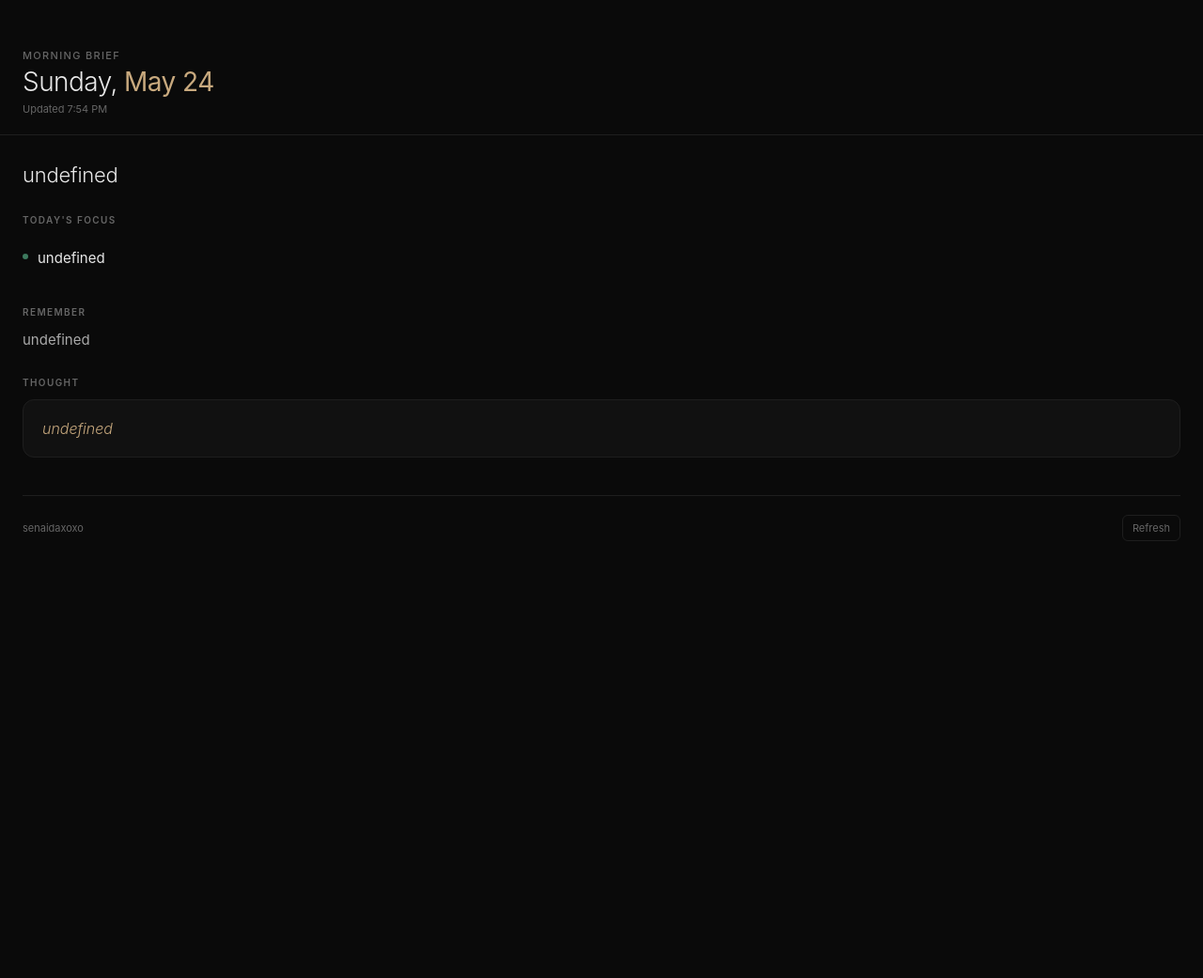
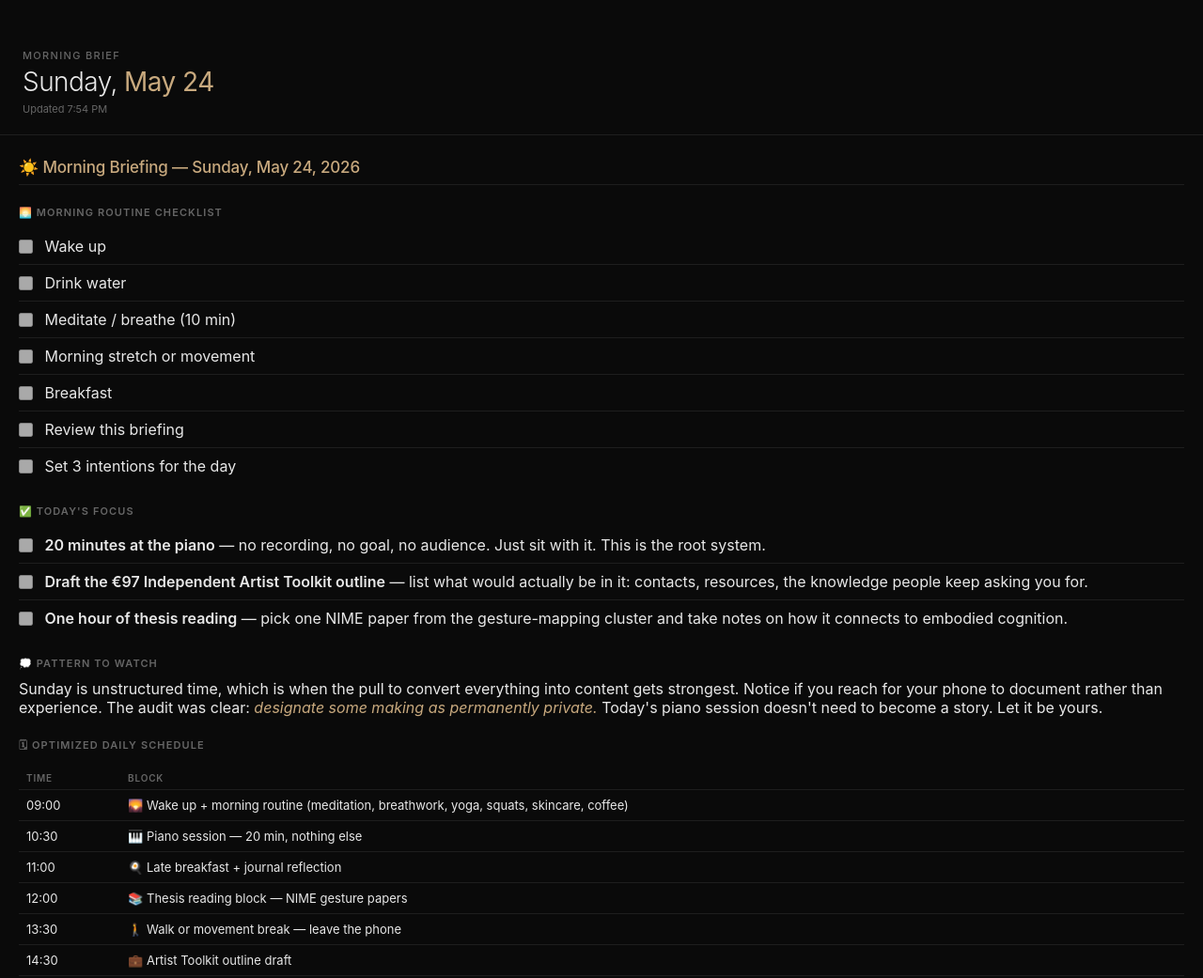
Before and after one commit to senaidaxoxo/senaidaxoxo.github.io, a plain HTML site: page index.html in a window 1280 px wide. Shown: the top 1041 px of the page at 94% size. Before the commit the page ends 800 px from the top, so only its background shows below. Drawn offline with nearby package versions, Linux system fonts and the light colour scheme.

Commit message:
fix: render markdown briefing format

```diff
--- a/index.html
+++ b/index.html
@@ -6,6 +6,52 @@
   <meta name="apple-mobile-web-app-capable" content="yes">
   <meta name="apple-mobile-web-app-status-bar-style" content="black-translucent">
   <title>Morning Brief</title>
+  <script src="https://cdn.jsdelivr.net/npm/marked/marked.min.js"></script>
+  <style>
+    .brief-body h1 {
+      font-size: 17px; font-weight: 500; color: var(--accent);
+      margin: 28px 0 14px; padding-bottom: 8px;
+      border-bottom: 1px solid var(--border); letter-spacing: -0.01em;
+    }
+    .brief-body h1:first-child { margin-top: 24px; }
+    .brief-body h2 {
+      font-size: 11px; font-weight: 600; letter-spacing: 0.1em;
+      text-transform: uppercase; color: var(--muted); margin: 22px 0 10px;
+    }
+    .brief-body p { margin-bottom: 10px; }
+    .brief-body ul, .brief-body ol { list-style: none; padding: 0; margin-bottom: 12px; }
+    .brief-body li {
+      padding: 9px 0 9px 16px; border-bottom: 1px solid var(--border);
+      position: relative;
+    }
+    .brief-body li:last-child { border-bottom: none; }
+    .brief-body ul li::before {
+      content: ''; position: absolute; left: 0; top: 17px;
+      width: 5px; height: 5px; border-radius: 50%; background: var(--dot);
+    }
+    .brief-body input[type="checkbox"] {
+      accent-color: var(--dot); width: 15px; height: 15px;
+      margin-right: 8px; vertical-align: -2px;
+    }
+    .brief-body li:has(input[type="checkbox"]) { padding-left: 0; }
+    .brief-body li:has(input[type="checkbox"])::before { display: none; }
+    .brief-body table { width: 100%; border-collapse: collapse; margin: 12px 0; font-size: 13px; }
+    .brief-body th {
+      text-align: left; font-size: 10px; font-weight: 600;
+      letter-spacing: 0.08em; text-transform: uppercase; color: var(--muted);
+      padding: 6px 8px; border-bottom: 1px solid var(--border);
+    }
+    .brief-body td { padding: 8px; border-bottom: 1px solid var(--border); vertical-align: top; }
+    .brief-body tr:last-child td { border-bottom: none; }
+    .brief-body strong { font-weight: 600; }
+    .brief-body em { color: var(--accent); font-style: italic; }
+    .brief-body blockquote {
+      border-left: 2px solid var(--accent); padding: 12px 16px;
+      margin: 20px 0; background: var(--surface); border-radius: 0 8px 8px 0;
+    }
+    .brief-body blockquote p { color: var(--accent); font-style: italic; font-weight: 300; margin: 0; }
+    .brief-body hr { border: none; border-top: 1px solid var(--border); margin: 20px 0; }
+  </style>
   <style>
     :root {
       --bg: #0a0a0a;
@@ -174,13 +220,15 @@
     <div class="generated-at" id="generated-at"></div>
   </div>
 
-  <div id="content">
+  <div id="content" style="padding:0 20px 60px">
     <div class="loading">Loading…</div>
   </div>
 
   <script>
-    function formatDate(dateStr) {
-      const d = new Date(dateStr + 'T12:00:00');
+    marked.setOptions({ breaks: true, gfm: true });
+
+    function formatDate(str) {
+      const d = new Date(str + 'T12:00:00');
       const days = ['Sunday','Monday','Tuesday','Wednesday','Thursday','Friday','Saturday'];
       const months = ['January','February','March','April','May','June','July','August','September','October','November','December'];
       return `${days[d.getDay()]}, <span>${months[d.getMonth()]} ${d.getDate()}</span>`;
@@ -188,43 +236,18 @@
 
     function formatTime(iso) {
       const d = new Date(iso);
-      if (isNaN(d)) return '';
-      return `Updated ${d.toLocaleTimeString('en-US', {hour:'numeric', minute:'2-digit', hour12:true})}`;
+      return isNaN(d) ? '' : `Updated ${d.toLocaleTimeString('en-US',{hour:'numeric',minute:'2-digit',hour12:true})}`;
     }
 
     function render(data) {
       document.getElementById('date-display').innerHTML = formatDate(data.date);
       document.getElementById('generated-at').textContent = formatTime(data.generated_at);
-
-      const items = Array.isArray(data.focus)
-        ? data.focus.map(f => `<li>${f}</li>`).join('')
-        : `<li>${data.focus}</li>`;
-
-      document.getElementById('content').innerHTML = `
-        <p class="greeting">${data.greeting}</p>
-
-        <section>
-          <div class="section-label">Today's Focus</div>
-          <ul class="focus-list">${items}</ul>
-        </section>
-
-        <section>
-          <div class="section-label">Remember</div>
-          <p class="reminder-text">${data.reminder}</p>
-        </section>
-
-        <section>
-          <div class="section-label">Thought</div>
-          <div class="thought-card">
-            <p class="thought-text">${data.thought}</p>
-          </div>
-        </section>
-
-        <div class="footer">
-          <span class="footer-text">senaidaxoxo</span>
-          <button class="refresh-btn" onclick="load()">Refresh</button>
-        </div>
-      `;
+      document.getElementById('content').innerHTML =
+        `<div class="brief-body">${marked.parse(data.markdown || '')}</div>
+         <div class="footer" style="margin-top:32px;padding-top:16px;border-top:1px solid var(--border);font-size:11px;color:var(--muted);display:flex;justify-content:space-between">
+           <span>senaidaxoxo · 4AM ET</span>
+           <button class="refresh-btn" onclick="load()">↻</button>
+         </div>`;
     }
 
     async function load() {
@@ -234,7 +257,7 @@
         render(await r.json());
       } catch {
         document.getElementById('content').innerHTML =
-          '<div class="error-state">Could not load briefing.<br>Check back after 4AM ET.</div>';
+          '<div class="loading">No briefing yet. Updates 4AM ET.</div>';
       }
     }
 
```
